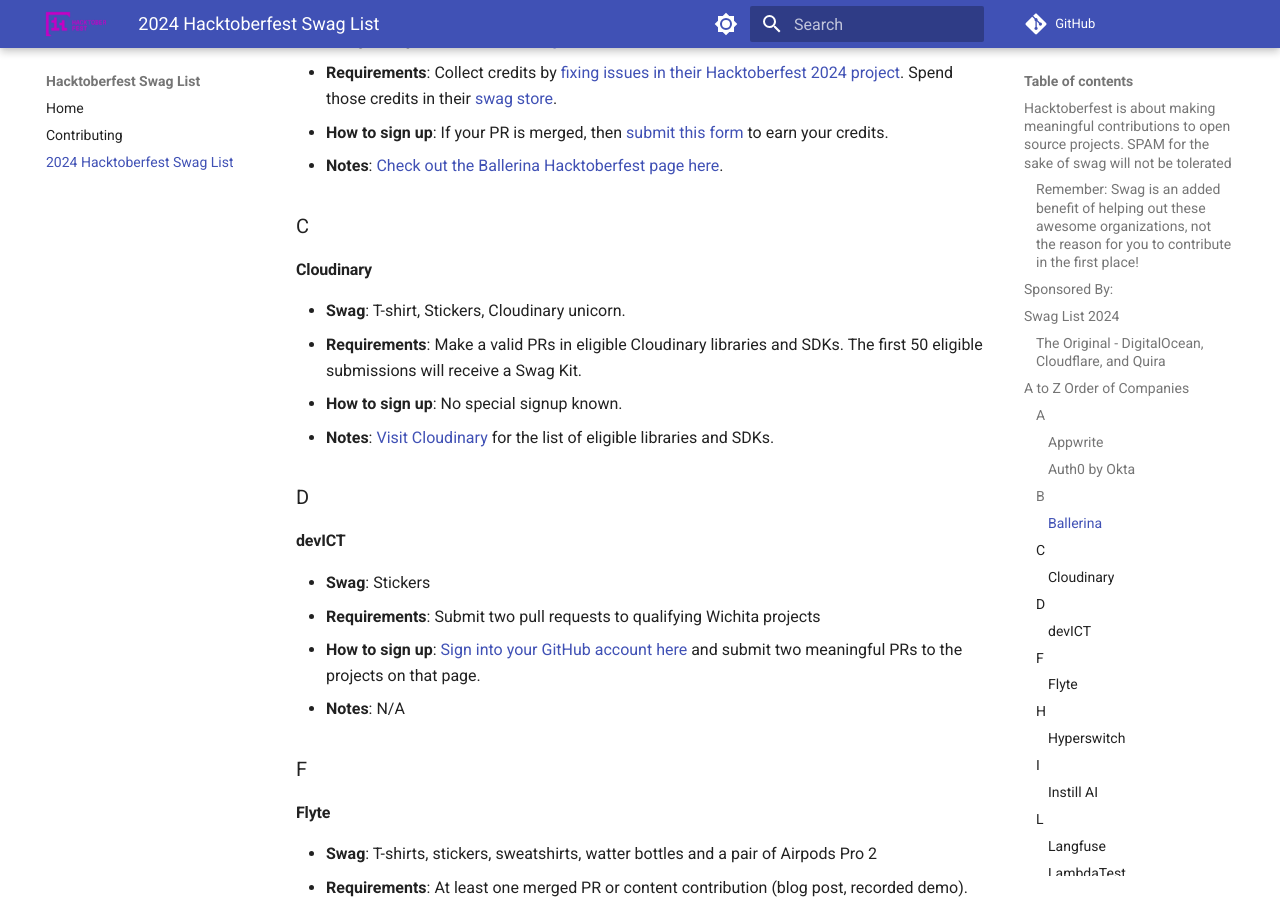
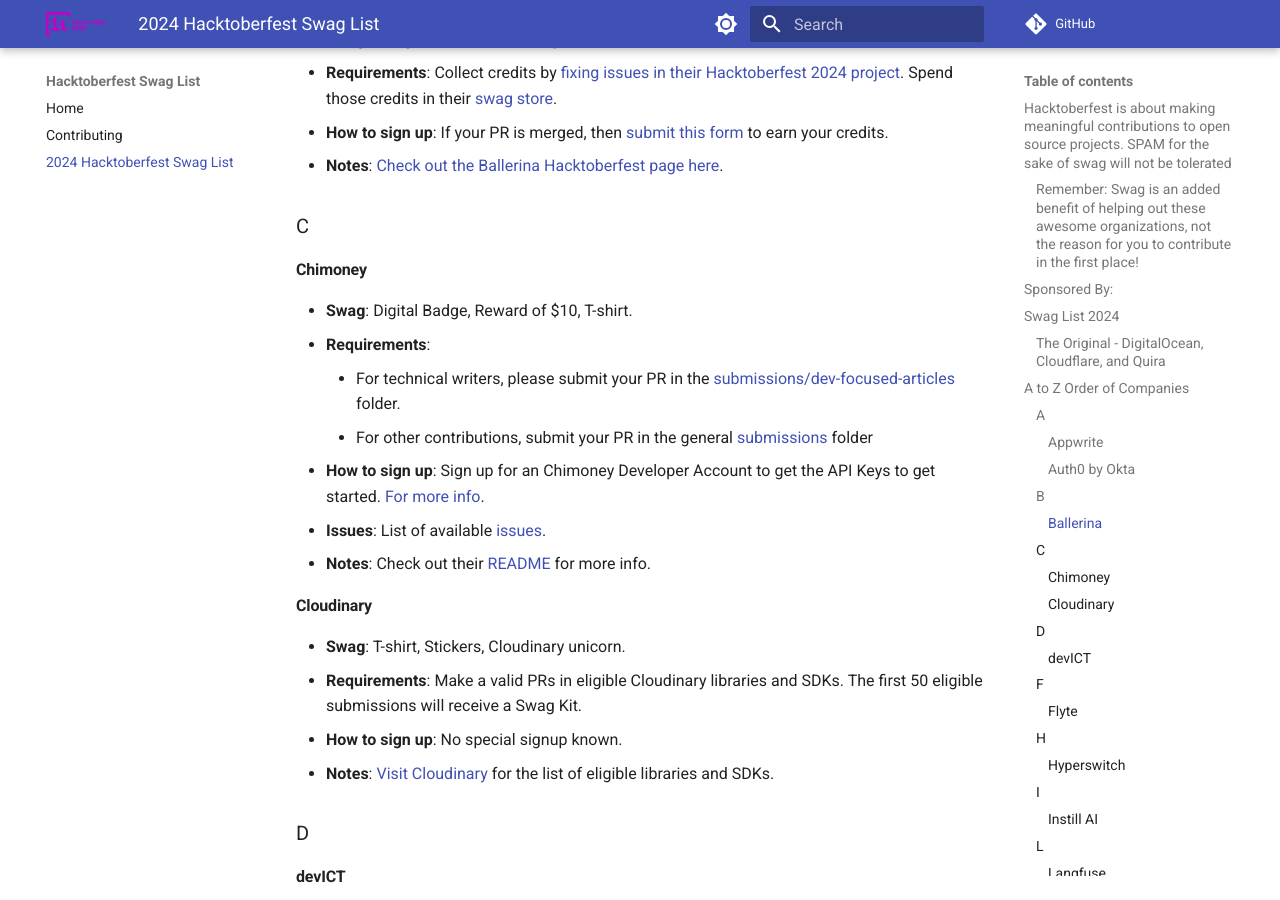
Before and after one commit to crweiner/hacktoberfest-swag-list, an MkDocs documentation site: the page built from docs/list.md, in a window 1280 px wide and 900 px high, scrolled down 1945 px. Built offline with MkDocs 1.6.1 and Material for MkDocs 9.7.7, drawn with Linux system fonts in a browser that asks for light colours; plug-ins that fetch from the network failed and are left out; comment, search, counter and statistics services are not loaded.

Commit message:
added chimoney

```diff
--- a/docs/list.md
+++ b/docs/list.md
@@ -59,6 +59,16 @@
 - **Notes**: [Check out the Ballerina Hacktoberfest page here](https://ballerina.io/hacktoberfest/).
 
 ### C
+
+#### **Chimoney**
+
+- **Swag**: Digital Badge, Reward of $10, T-shirt.
+- **Requirements**:
+    - For technical writers, please submit your PR in the [submissions/dev-focused-articles](https://github.com/Chimoney/chimoney-community-projects/tree/main/submissions/Dev%20focused%20articles) folder.
+    - For other contributions, submit your PR in the general [submissions](https://github.com/Chimoney/chimoney-community-projects/tree/main/submissions) folder
+- **How to sign up**: Sign up for an Chimoney Developer Account to get the API Keys to get started. [For more info](https://community-chimoney.hashnode.dev/getting-started-with-chimoneys-api-chiconnect).
+- **Issues**: List of available [issues](https://github.com/Chimoney/chimoney-community-projects/issues).
+- **Notes**: Check out their [README](https://github.com/Chimoney/chimoney-community-projects?tab=readme-ov-file#chimoney-rewards) for more info.
 
 #### **Cloudinary**
 
```
